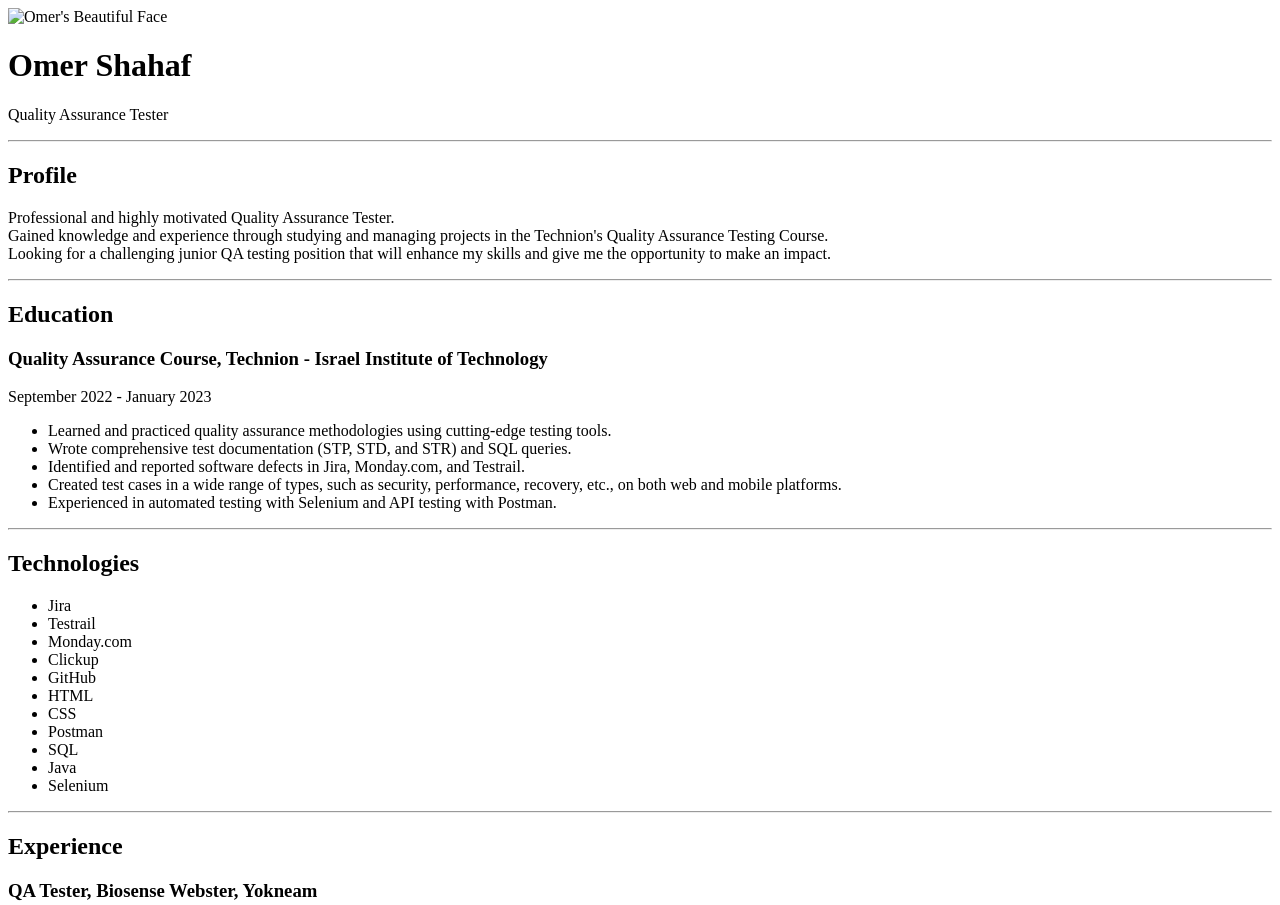
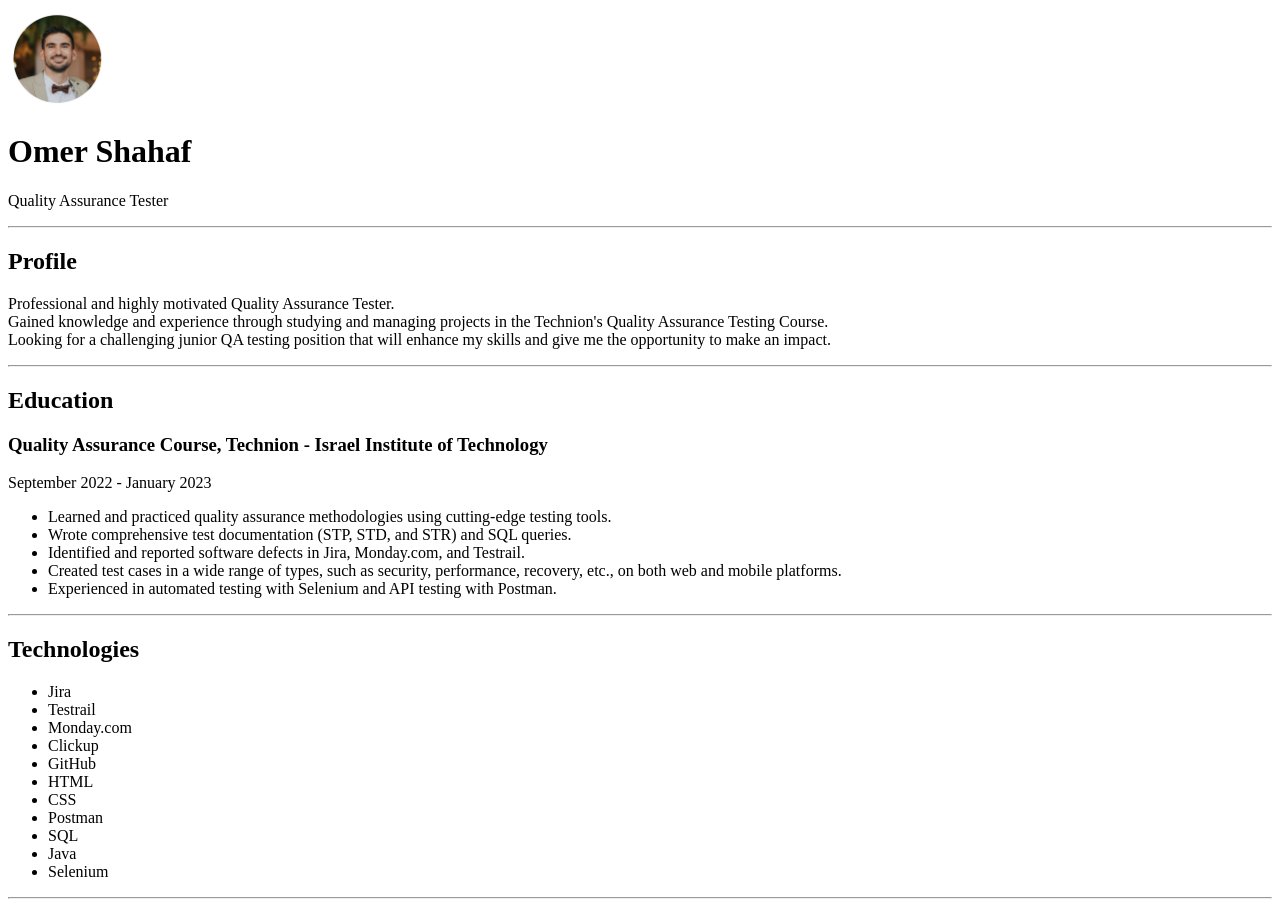
Before and after one commit to 53omer03/HTML-Capstone, a plain HTML site: page index.html in a window 1280 px wide. Shown: the top 905 px of the page. Drawn offline with Linux system fonts and the light colour scheme.

Commit message:
Update index.html

```diff
--- a/index.html
+++ b/index.html
@@ -5,7 +5,7 @@
     <title>Omer's Resume</title>
   </head>
   <body>
-    <img src="./MyFace.png" width="100" alt="Omer's Beautiful Face" />
+    <img src="./Images/MyFace.png" width="100" alt="Omer's Beautiful Face" />
     <h1>Omer Shahaf</h1>
     <p>Quality Assurance Tester</p>
     <hr />
```
